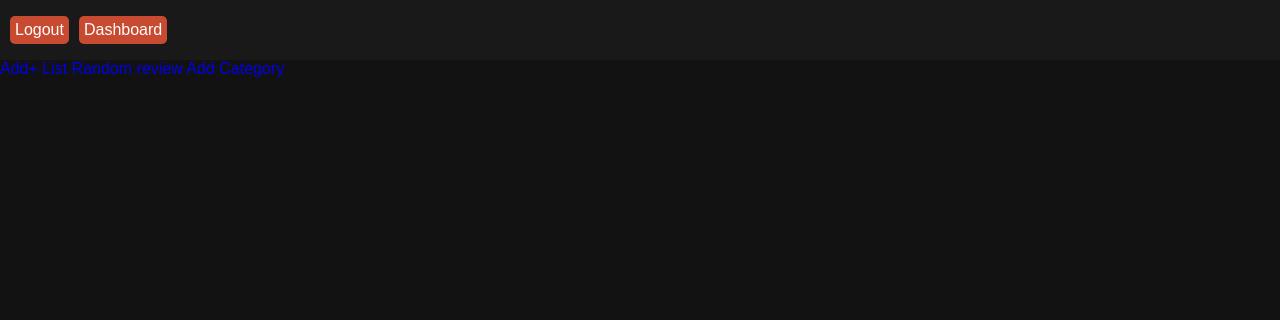
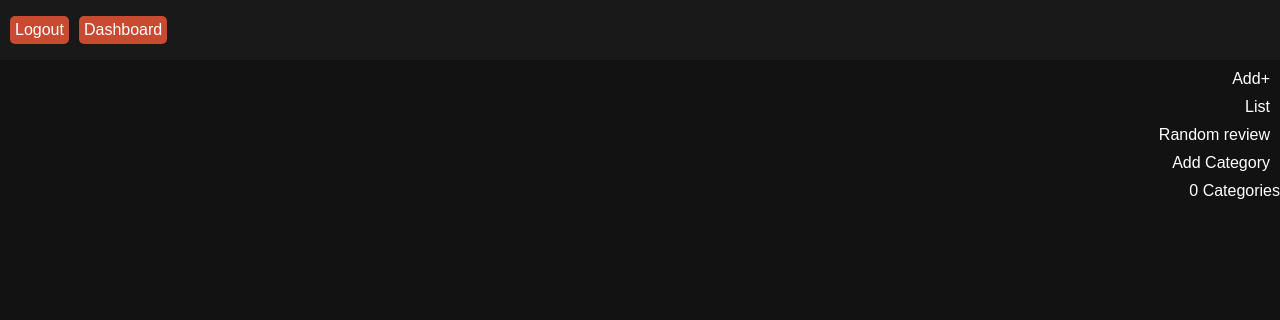
Before and after one commit to alirahmnicode/learnewgu, a Django app: page /dashboard/ in a window 1280 px wide. Shown: the top 320 px of the page. Run offline with Django 4.2, Linux system fonts and the light colour scheme; the visitor is signed in with stand-in values (Sample User, id 1); data that the repository does not hold is empty.

Commit message:
edit dashboard

```diff
--- a/core/templates/core/dashboard.html
+++ b/core/templates/core/dashboard.html
@@ -61,10 +61,30 @@
     </div>
     <div class="side">
         <div class="items">
-            <a href="{% url 'core:add' %}">Add+</a>
-            <a href="{% url 'core:list' %}">List</a>
-            <a href="{% url 'core:random' %}">Random review</a>
-            <a href="{% url 'category:add' %}">Add Category</a>
+            <div>
+                <a href="{% url 'core:add' %}">Add+</a>
+            </div>
+            <div>
+                <a href="{% url 'core:list' %}">List</a>
+            </div>
+            <div>
+                <a href="{% url 'core:random' %}">Random review</a>
+            </div>
+            <div>
+                <a href="{% url 'category:add' %}">Add Category</a>
+            </div>
+        </div>
+        <div class="categories">
+            <div>
+                <span>{{categories.count}} Categories</span>
+            </div>
+            <div>
+                {% for obj in categories %}
+                    <div class="category">
+                        <a href="">{{obj}}</a>
+                    </div>
+                {% endfor %}
+            </div>
         </div>
     </div>
 </div>
--- a/core/views.py
+++ b/core/views.py
@@ -9,12 +9,14 @@ from .forms import VocabulayForm
 from .filters import VocabFilter
 from .sorting import SortObject
 from .ajax import is_ajax
+from category.models import Category
 
 
 class Dashboard(View):
     def get(self, request):
         obj_list = Vocabulary.objects.get_recent_obj(owner=request.user)
-        return render(request, 'core/dashboard.html', {'obj_list':obj_list})
+        categories = Category.objects.filter(user=request.user)
+        return render(request, 'core/dashboard.html', {'obj_list':obj_list, 'categories':categories})
 
 
 class AddObject(View):
--- a/static/css/dashboard.css
+++ b/static/css/dashboard.css
@@ -1,3 +1,23 @@
+body {
+    color: #fff;
+}
+a {
+    color: #fff;
+}
+
 .container {
     display: flex;
 }
+
+.content {
+    flex: 70%;
+}
+
+.side {
+    flex: 30%;
+    text-align: end;
+}
+
+.items > div{
+    margin: 10px;
+}
```
